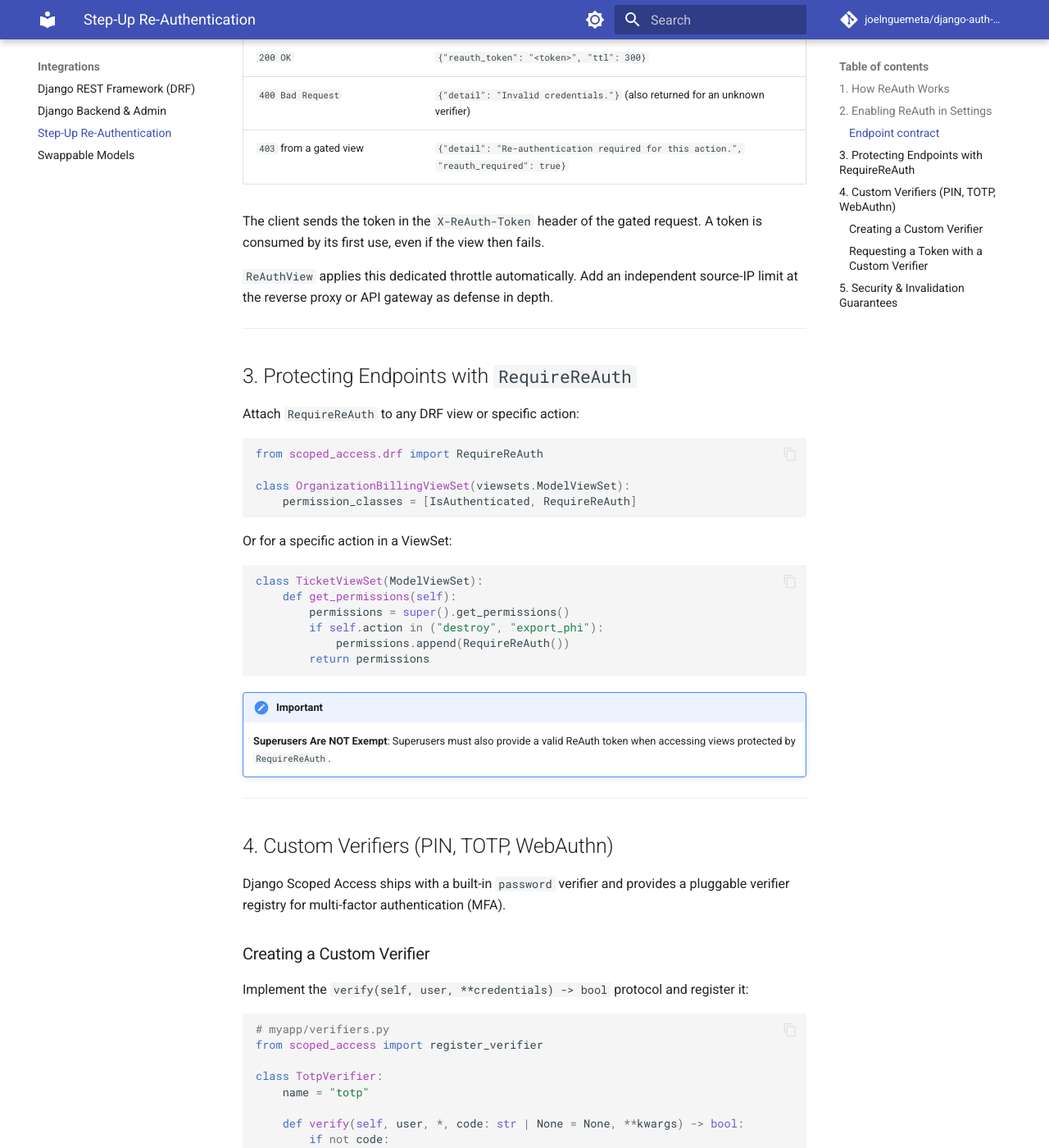
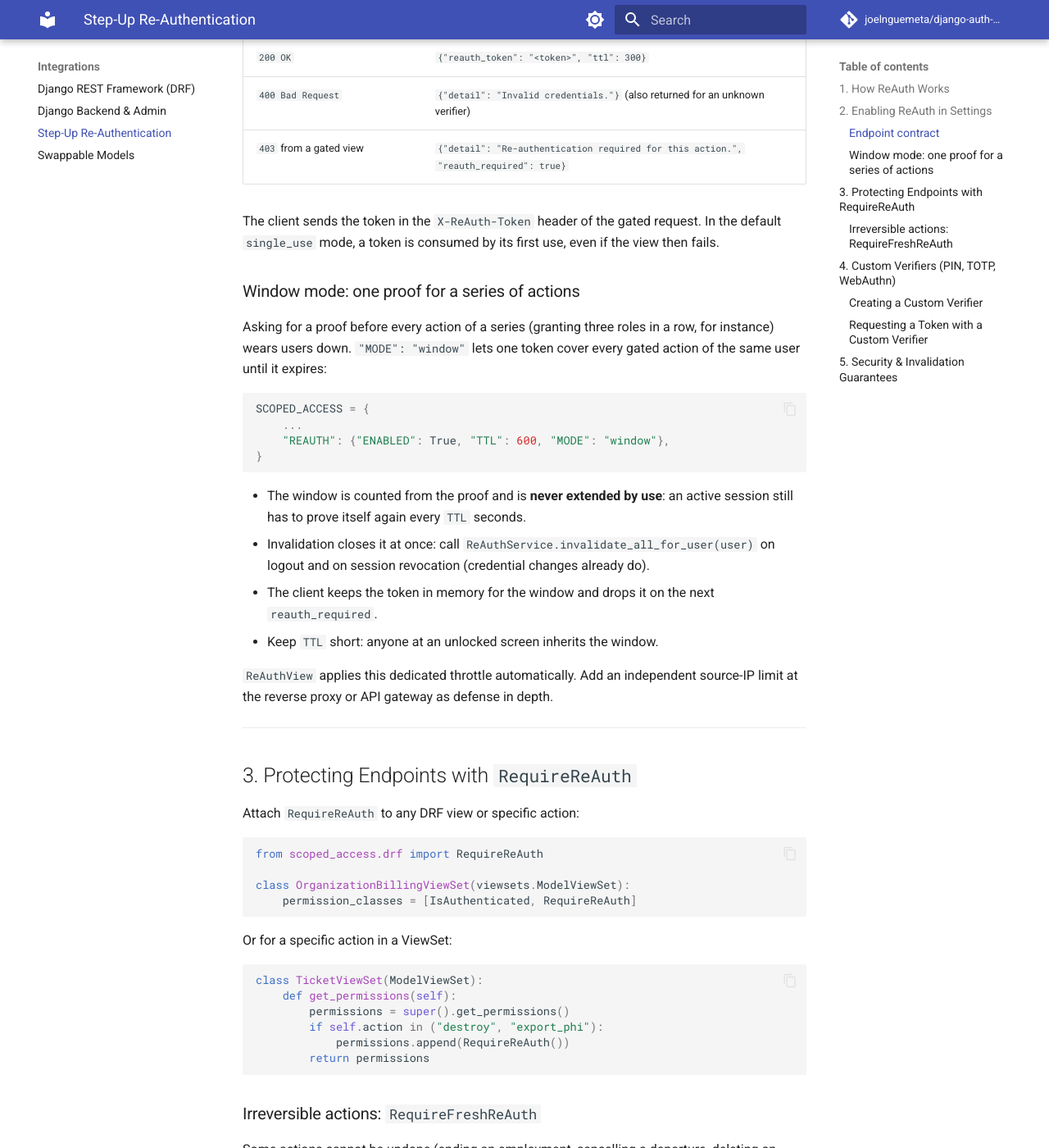
Before and after one commit to joelnguemeta/django-auth-with-scoped-access, an MkDocs documentation site: the page built from docs/reauth.md, in a window 1280 px wide and 1400 px high, scrolled down 1466 px. Shown: the whole window at 82% size. Built offline with MkDocs 1.6.1 and Material for MkDocs 9.7.7, drawn with Linux system fonts in a browser that asks for light colours; comment, search, counter and statistics services are not loaded; some of the changed text lies outside the part shown.

Commit message:
feat(reauth): window mode and RequireFreshReAuth (SPEC 0.2.0-draft §7.7)
One proof can now cover a short series of sensitive actions:
REAUTH.MODE = "window" keeps a token valid for every gated action of the
same user until it expires. The window is counted from the proof, never
extended by use, and closed by invalidation. Default stays single_use.

RequireFreshReAuth accepts only a token never used before, so irreversible
actions still ask for a proof of their own in window mode; the fresh
consumer is elected atomically with cache.add.

Spec and conformance first: SPEC §7.2 delegates reuse to the new §7.7,
cases reauth-window.json and reauth-fresh-single-use.json are appended,
scripts accept "mode" and a "fresh" consume flag. Django check E014.

````diff
--- a/docs/reauth.md
+++ b/docs/reauth.md
@@ -59,7 +59,23 @@ SCOPED_ACCESS = {
 | `400 Bad Request` | `{"detail": "Invalid credentials."}` (also returned for an unknown verifier) |
 | `403` from a gated view | `{"detail": "Re-authentication required for this action.", "reauth_required": true}` |
 
-The client sends the token in the `X-ReAuth-Token` header of the gated request. A token is consumed by its first use, even if the view then fails.
+The client sends the token in the `X-ReAuth-Token` header of the gated request. In the default `single_use` mode, a token is consumed by its first use, even if the view then fails.
+
+### Window mode: one proof for a series of actions
+
+Asking for a proof before every action of a series (granting three roles in a row, for instance) wears users down. `"MODE": "window"` lets one token cover every gated action of the same user until it expires:
+
+```python
+SCOPED_ACCESS = {
+    ...
+    "REAUTH": {"ENABLED": True, "TTL": 600, "MODE": "window"},
+}
+```
+
+- The window is counted from the proof and is **never extended by use**: an active session still has to prove itself again every `TTL` seconds.
+- Invalidation closes it at once: call `ReAuthService.invalidate_all_for_user(user)` on logout and on session revocation (credential changes already do).
+- The client keeps the token in memory for the window and drops it on the next `reauth_required`.
+- Keep `TTL` short: anyone at an unlocked screen inherits the window.
 
 `ReAuthView` applies this dedicated throttle automatically. Add an independent
 source-IP limit at the reverse proxy or API gateway as defense in depth.
@@ -85,6 +101,21 @@ class TicketViewSet(ModelViewSet):
         permissions = super().get_permissions()
         if self.action in ("destroy", "export_phi"):
             permissions.append(RequireReAuth())
+        return permissions
+```
+
+### Irreversible actions: `RequireFreshReAuth`
+
+Some actions cannot be undone (ending an employment, cancelling a departure, deleting an account). `RequireFreshReAuth` accepts only a token that was **never used before**, so even in window mode such an action asks for a proof of its own. The fresh token then keeps covering ordinary actions until it expires. In `single_use` mode it behaves exactly like `RequireReAuth`.
+
+```python
+from scoped_access.drf import RequireFreshReAuth
+
+class StaffViewSet(ModelViewSet):
+    def get_permissions(self):
+        permissions = super().get_permissions()
+        if self.action == "terminate":
+            permissions.append(RequireFreshReAuth())
         return permissions
 ```
 
````
Also changed, not shown: other parts of docs/reauth.md (+1 -1 lines), CHANGELOG.md (+9 -0 lines), SPEC.md (+15 -4 lines), conformance/README.md (+2 -0 lines), docs/configuration.md (+5 -2 lines), 10 other files.
